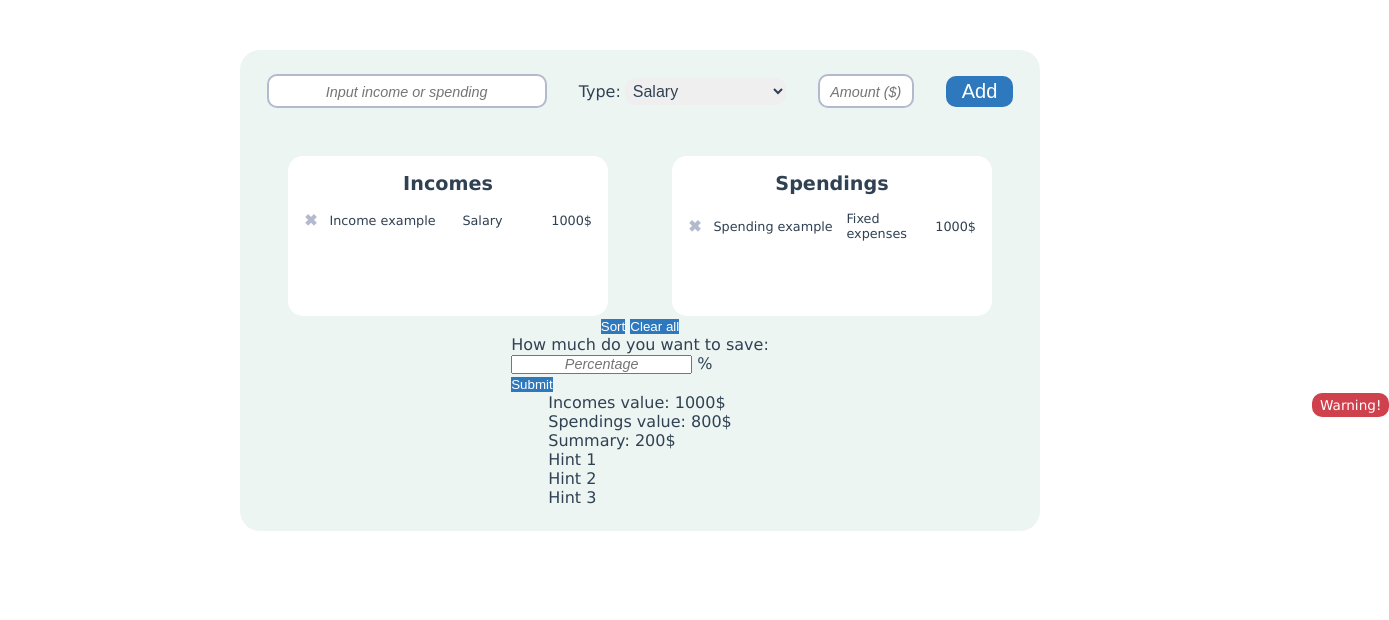
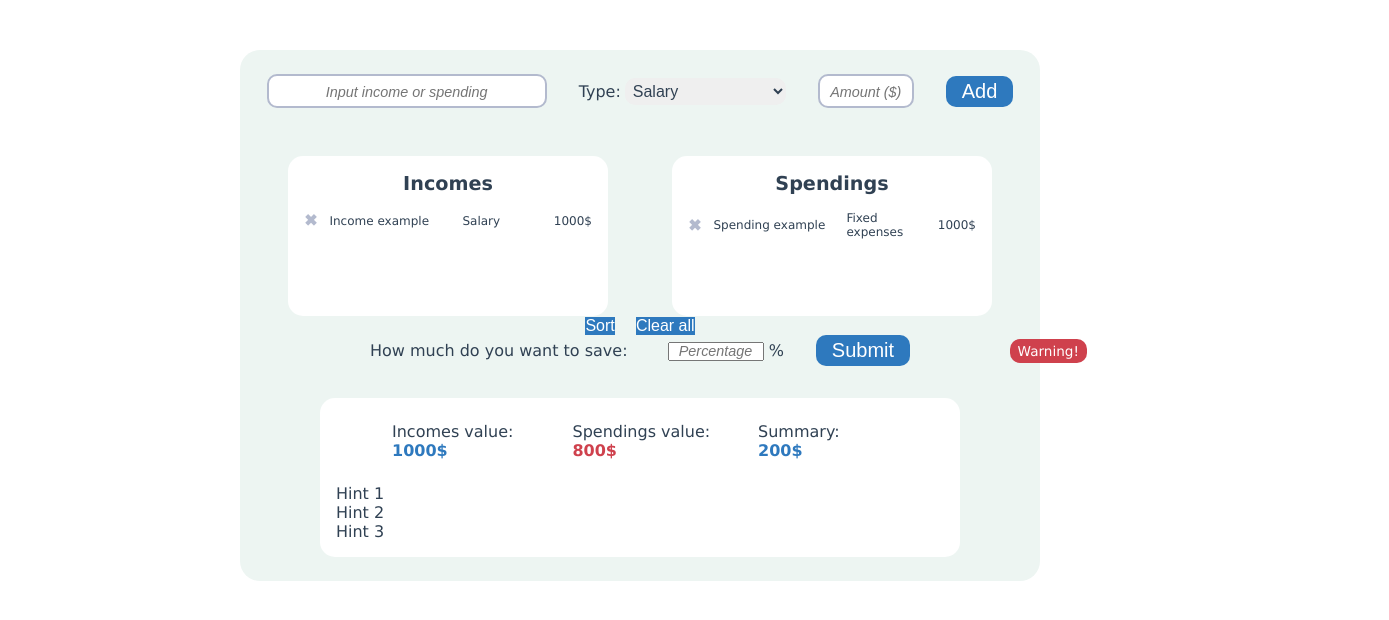
Before and after one commit to SojerSM/FINEnance-simple-practice-app, a plain HTML site: page index.html in a window 1280 px wide. Shown: the part 118-738 px from the top of the page, 1389 px wide, since content can reach past the window. Drawn offline with Linux system fonts and the light colour scheme; a script that the page names is missing.

Commit message:
Add files via upload
Cosmetic changes

```diff
--- a/style.css
+++ b/style.css
@@ -115,7 +115,7 @@ header {
 .login-container h3,
 .sign-up-container h3 {
   font-size: 1rem;
-  margin: 2rem 0 0.75rem 0;
+  margin: 1.25rem 0 0.75rem 0;
 }
 
 .btn-create-new-account,
@@ -253,7 +253,7 @@ header {
   margin: 0 2rem;
   min-width: 20rem;
   min-height: 20vh;
-  width: 25vw;
+  width: 22.5vw;
 
   display: flex;
   flex-direction: column;
@@ -273,8 +273,7 @@ header {
   display: flex;
   flex-direction: row;
   justify-content: space-between;
-
-  font-size: 0.8rem;
+  font-size: 0.75rem;
   margin-bottom: 0.5rem;
 }
 
@@ -308,6 +307,89 @@ header {
   color: var(--custom-blue);
 }
 
+/* SORT & CLEAR ALL BUTTONS */
+.buttons-bar {
+  margin: 1rem 0 2rem 0;
+  display: flex;
+  justify-content: center;
+}
+
+.btn-sort-lists,
+.btn-clear-all {
+  background: none;
+  color: var(--custom-blue);
+  border: none;
+  cursor: pointer;
+  font-size: 1rem;
+  margin: 0 0.5rem;
+
+  transition: all 0.3s;
+}
+
+.btn-sort-lists:hover,
+.btn-clear-all:hover {
+  color: var(--custom-cyan);
+}
+
+/* SAVINGS % BAR */
+.savings-percentage-bar {
+  position: relative;
+  display: flex;
+  flex-direction: row;
+  justify-content: center;
+  align-items: center;
+  margin-bottom: 2rem;
+  width: 100%;
+}
+
+.savings-percentage-bar > * {
+  padding-right: 2rem;
+}
+
+.savings-percentage-bar div {
+  display: inline-flex;
+  align-items: center;
+}
+
+.input-savings {
+  width: 6rem;
+  margin-left: 0.5rem;
+}
+
+.btn-savings-submit {
+  font-size: 1.25rem;
+  padding: 0.25rem 1rem;
+  border-radius: 10px;
+}
+
+/* SUMMARY */
+.summary-container {
+  background-color: white;
+  border-radius: 15px;
+  min-width: 40rem;
+  width: 42.5vw;
+  padding: 1rem;
+
+  display: flex;
+  flex-direction: column;
+}
+
+.summary-top-wrapper {
+  display: flex;
+  flex-direction: row;
+  justify-content: space-around;
+  margin: 0.5rem 3.5rem 1.5rem 3.5rem;
+}
+
+.summary-top-wrapper span {
+  color: var(--custom-blue);
+  font-weight: bolder;
+}
+
+#total-spendings {
+  color: var(--warning);
+}
+
 /* WARNINGS */
 .warning {
   position: absolute;
@@ -317,6 +399,7 @@ header {
   border-radius: 10px;
   font-size: 0.85rem;
   left: 102.5%;
+  width: fit-content;
 }
 
 /* OVERALL LAYOUTS  */
@@ -365,7 +448,7 @@ header {
   backdrop-filter: blur(5px);
 }
 
-/* FOR HIDING OTHER CLASSES */
+/* HIDING ELEMENTS */
 .hidden {
   display: none;
 }
```
